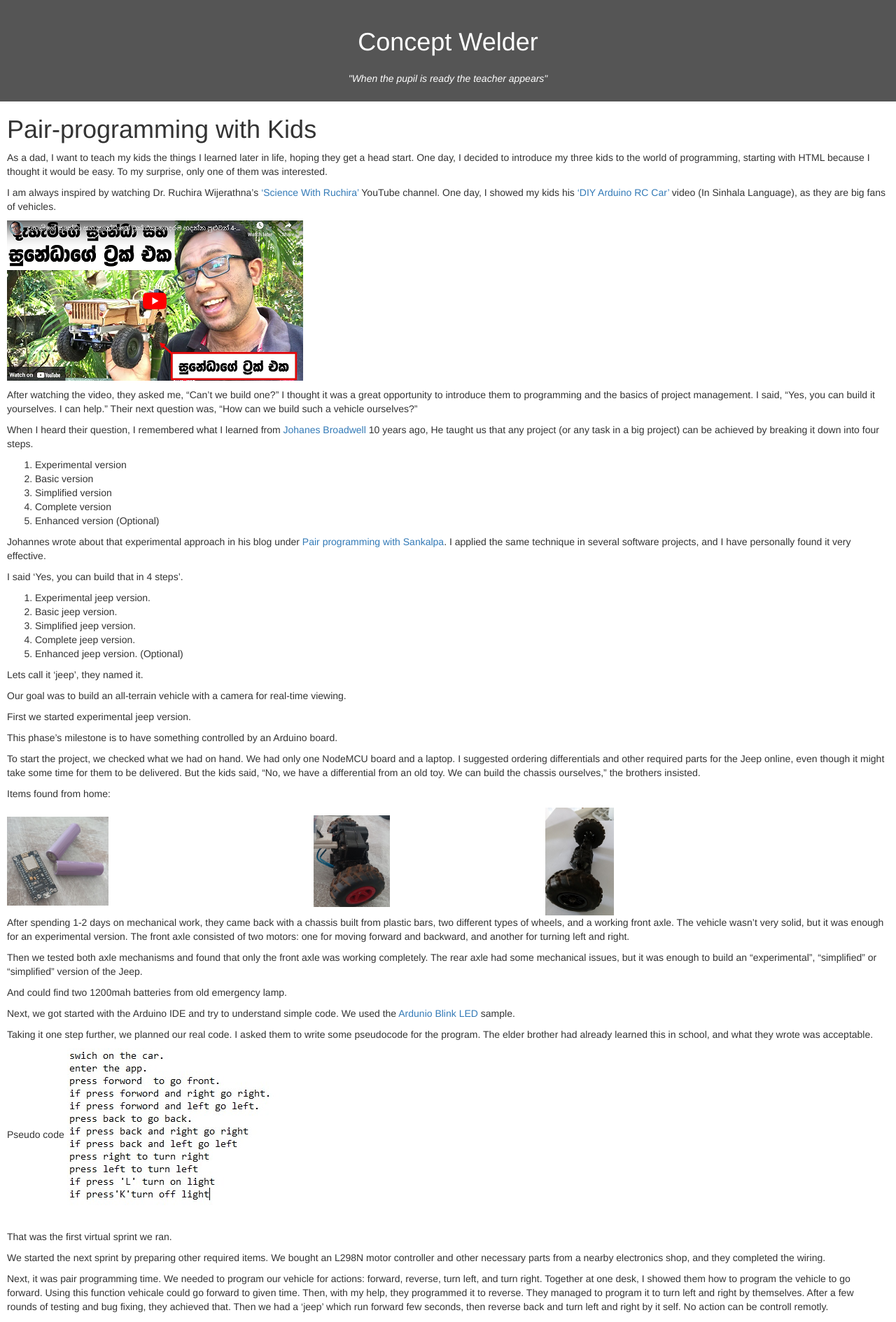
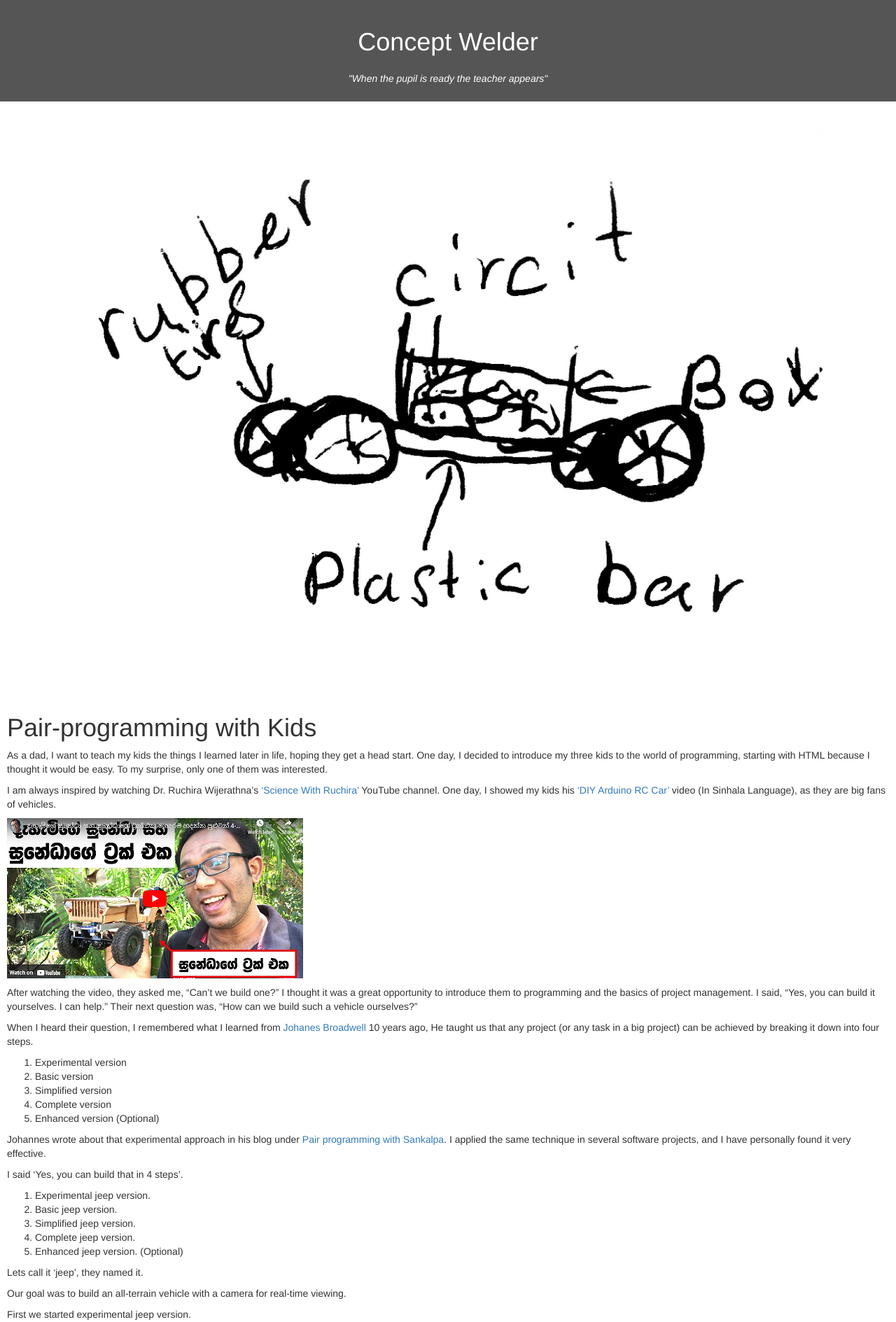
Before and after one commit to sankalpaa/ConceptWelder, a Jekyll site: the page built from _posts/2024-05-24-pair-programming-with-kids.md, in a window 1280 px wide. Shown: the top 1889 px of the page at 70% size. Built offline with Jekyll 4.4.1, drawn with Linux system fonts in a browser that asks for light colours; our own code applies the rules of GitHub Pages for plain Markdown files.

Commit message:
Update 2024-05-24-pair-programming-with-kids.md
Page banner

```diff
--- a/_posts/2024-05-24-pair-programming-with-kids.md
+++ b/_posts/2024-05-24-pair-programming-with-kids.md
@@ -1,3 +1,5 @@
+
+<img src="{{site.baseurl}}/assets/2024-05-24/page_banner.jpg" title="Pair-programming with Kids" width="100%">
 # Pair-programming with Kids
 
 As a dad, I want to teach my kids the things I learned later in life, hoping they get a head start. One day, I decided to introduce my three kids to the world of programming, starting with HTML because I thought it would be easy. To my surprise, only one of them was interested.
```
